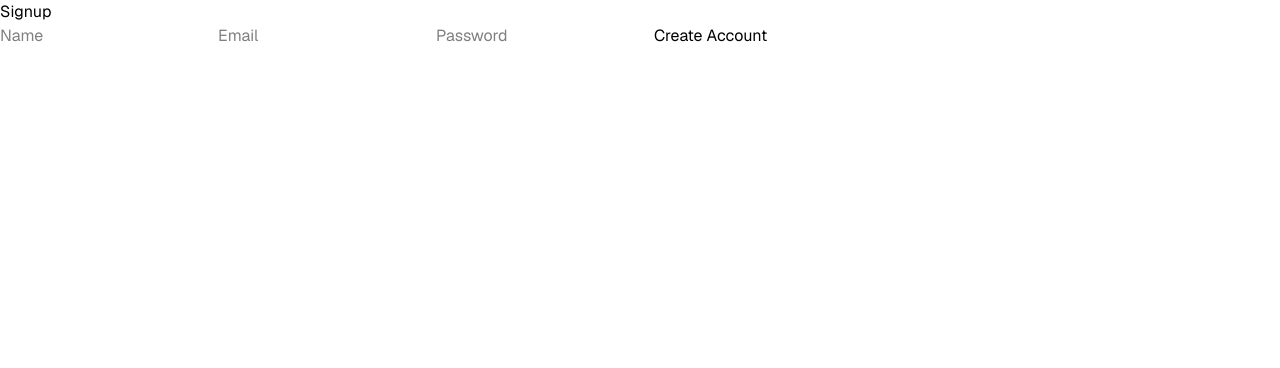
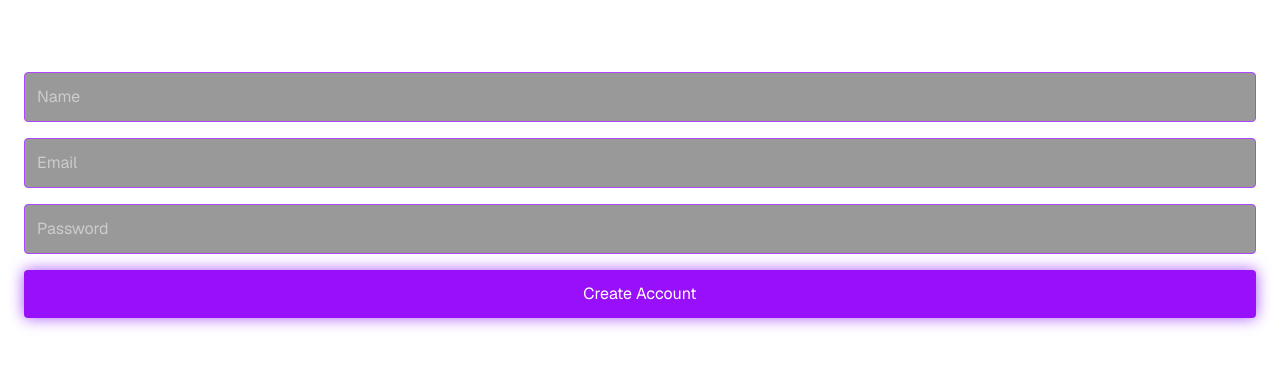
Before and after one commit to CloudedDesire/sweepstakes_promotion, a Next.js app: page /signup in a window 1280 px wide. Shown: the top 368 px of the page. Built offline with nearby package versions, Linux system fonts and the light colour scheme.

Commit message:
profile editing

```diff
--- /dev/null
+++ b/app/api/auth/login/route.ts
@@ -0,0 +1,38 @@
+import { NextResponse } from "next/server";
+import { connectDB } from "@/lib/mongodb";
+import User from "@/models/User";
+import bcrypt from "bcryptjs";
+import jwt from "jsonwebtoken";
+
+export async function POST(req: Request) {
+  await connectDB();
+
+  const { email, password } = await req.json();
+  const user = await User.findOne({ email });
+
+  if (!user) {
+    return NextResponse.json({ error: "Invalid credentials" }, { status: 400 });
+  }
+
+  const match = await bcrypt.compare(password, user.passwordHash);
+  if (!match) {
+    return NextResponse.json({ error: "Invalid credentials" }, { status: 400 });
+  }
+
+  const token = jwt.sign(
+    { userId: user._id },
+    process.env.JWT_SECRET!,
+    { expiresIn: "7d" }
+  );
+
+  const res = NextResponse.json({ success: true });
+
+  res.cookies.set("auth", token, {
+    httpOnly: true,
+    secure: true,
+    path: "/",
+    maxAge: 60 * 60 * 24 * 7,
+  });
+
+  return res;
+}
--- a/app/api/auth/signup/route.ts
+++ b/app/api/auth/signup/route.ts
@@ -7,22 +7,11 @@ import crypto from "crypto";
 export async function POST(req: Request) {
   try {
     await connectDB();
-
     const { name, email, password } = await req.json();
-
-    if (!name || !email || !password) {
-      return NextResponse.json(
-        { error: "Missing required fields" },
-        { status: 400 }
-      );
-    }
 
     const existing = await User.findOne({ email });
     if (existing) {
-      return NextResponse.json(
-        { error: "Email already registered" },
-        { status: 400 }
-      );
+      return NextResponse.json({ error: "Email already exists" }, { status: 400 });
     }
 
     const passwordHash = await bcrypt.hash(password, 10);
@@ -36,17 +25,14 @@ export async function POST(req: Request) {
       emailVerified: false,
     });
 
-    const verifyUrl = `${process.env.NEXT_PUBLIC_BASE_URL}/verify?token=${verificationToken}`;
+    // Send verification email
+    const verifyUrl = `${process.env.NEXT_PUBLIC_BASE_URL}/api/auth/verify?token=${verificationToken}`;
 
-    // Temporary: log the verification link until email service is added
-    console.log("📧 Verification link:", verifyUrl);
+    console.log("Verification URL:", verifyUrl);
 
     return NextResponse.json({ success: true });
   } catch (err) {
-    console.error("Signup error:", err);
-    return NextResponse.json(
-      { error: "Server error during signup" },
-      { status: 500 }
-    );
+    console.error(err);
+    return NextResponse.json({ error: "Server error" }, { status: 500 });
   }
 }
--- a/app/api/auth/verify/route.ts
+++ b/app/api/auth/verify/route.ts
@@ -3,38 +3,20 @@ import { connectDB } from "@/lib/mongodb";
 import User from "@/models/User";
 
 export async function GET(req: Request) {
-  try {
   await connectDB();
 
   const { searchParams } = new URL(req.url);
   const token = searchParams.get("token");
 
-    if (!token) {
-      return NextResponse.json(
-        { error: "Missing verification token" },
-        { status: 400 }
-      );
-    }
-
   const user = await User.findOne({ verificationToken: token });
 
   if (!user) {
-      return NextResponse.json(
-        { error: "Invalid or expired token" },
-        { status: 400 }
-      );
+    return NextResponse.redirect("/verify?status=invalid");
   }
 
   user.emailVerified = true;
-    user.verificationToken = undefined;
+  user.verificationToken = null;
   await user.save();
 
   return NextResponse.redirect("/verify?status=success");
-  } catch (err) {
-    console.error("Verification error:", err);
-    return NextResponse.json(
-      { error: "Server error during verification" },
-      { status: 500 }
-    );
 }
-}
--- a/app/profile/page.tsx
+++ b/app/profile/page.tsx
@@ -1,15 +1,32 @@
 "use client";
 
+import { useEffect, useState } from "react";
 import Header from "@/app/components/Header";
 import FooterNav from "@/app/components/FooterNav";
 
 export default function ProfilePage() {
+  const [user, setUser] = useState<any>(null);
+
+  useEffect(() => {
+    fetch("/api/auth/me")
+      .then((res) => res.json())
+      .then((data) => setUser(data.user));
+  }, []);
+
+  if (!user) {
+    return (
+      <div className="min-h-screen flex items-center justify-center text-white">
+        Loading...
+      </div>
+    );
+  }
+
   return (
     <div className="min-h-screen w-full bg-gradient-to-b from-black via-[#0a0014] to-black text-white flex flex-col items-center">
 
       {/* Global Header */}
       <Header
-        title="Your Profile"
+        title={user.name || "Your Profile"}
         tagline="Nightlife Enthusiast • VIP Explorer"
       />
 
@@ -18,19 +35,28 @@ export default function ProfilePage() {
 
         {/* Profile Photo */}
         <div className="flex justify-center mt-4">
-          <div className="w-32 h-32 rounded-full bg-purple-700/40 border border-purple-500 shadow-[0_0_15px_#a855f7]"></div>
+          <div className="w-32 h-32 rounded-full bg-purple-700/40 border border-purple-500 shadow-[0_0_15px_#a855f7] overflow-hidden">
+            {/* Replace with real user photo later */}
+            <img
+              src={user.photoUrl || "/default-profile.png"}
+              alt="Profile"
+              className="w-full h-full object-cover"
+            />
+          </div>
         </div>
 
-        {/* Social Link Buttons (Text Only) */}
+        {/* Social Link Buttons */}
         <div className="mt-8 space-y-3">
           <button className="w-full py-3 rounded-lg bg-purple-900/40 border border-purple-500 text-purple-200">
-            LinkedIn (placeholder)
+            {user.linkedin || "LinkedIn (not set)"}
           </button>
+
           <button className="w-full py-3 rounded-lg bg-purple-900/40 border border-purple-500 text-purple-200">
-            Instagram (placeholder)
+            {user.instagram || "Instagram (not set)"}
           </button>
+
           <button className="w-full py-3 rounded-lg bg-purple-900/40 border border-purple-500 text-purple-200">
-            Custom URL (placeholder)
+            {user.website || "Custom URL (not set)"}
           </button>
         </div>
 
@@ -43,12 +69,22 @@ export default function ProfilePage() {
         <h2 className="text-lg font-semibold mt-10 mb-4">Photo Gallery</h2>
 
         <div className="grid grid-cols-2 gap-3">
-          {Array.from({ length: 12 }).map((_, i) => (
-            <div
-              key={i}
-              className="w-full h-32 bg-purple-800/30 border border-purple-600 rounded-md shadow-[0_0_10px_#9333ea]"
-            ></div>
-          ))}
+          {(user.photos?.length ? user.photos : Array.from({ length: 12 })).map(
+            (photo: any, i: number) => (
+              <div
+                key={i}
+                className="w-full h-32 bg-purple-800/30 border border-purple-600 rounded-md shadow-[0_0_10px_#9333ea] overflow-hidden"
+              >
+                {photo && (
+                  <img
+                    src={photo}
+                    alt="User photo"
+                    className="w-full h-full object-cover"
+                  />
+                )}
+              </div>
+            )
+          )}
         </div>
       </div>
 
--- a/app/signup/page.tsx
+++ b/app/signup/page.tsx
@@ -1,13 +1,19 @@
 "use client";
 
 import { useState } from "react";
+import { useRouter } from "next/navigation";
 
 export default function SignupPage() {
+  const router = useRouter();
+
   const [form, setForm] = useState({
     name: "",
     email: "",
     password: "",
   });
+
+  const [loading, setLoading] = useState(false);
+  const [message, setMessage] = useState("");
 
   const handleChange = (e: any) => {
     setForm({ ...form, [e.target.name]: e.target.value });
@@ -15,23 +21,62 @@ export default function SignupPage() {
 
   const handleSubmit = async (e: any) => {
     e.preventDefault();
+    setLoading(true);
 
-    await fetch("/api/auth/signup", {
+    const res = await fetch("/api/auth/signup", {
       method: "POST",
       body: JSON.stringify(form),
     });
+
+    const data = await res.json();
+
+    if (res.ok) {
+      setMessage("Check your email to verify your account.");
+      setLoading(false);
+      return;
+    }
+
+    setMessage(data.error || "Something went wrong.");
+    setLoading(false);
   };
 
   return (
-    <div>
-      <h1>Signup</h1>
+    <div className="p-6 text-white">
+      <h1 className="text-2xl font-bold mb-4">Create Account</h1>
 
-      <form onSubmit={handleSubmit}>
-        <input name="name" placeholder="Name" onChange={handleChange} />
-        <input name="email" placeholder="Email" onChange={handleChange} />
-        <input name="password" placeholder="Password" type="password" onChange={handleChange} />
-        <button type="submit">Create Account</button>
+      <form onSubmit={handleSubmit} className="space-y-4">
+        <input
+          name="name"
+          placeholder="Name"
+          onChange={handleChange}
+          className="w-full p-3 rounded bg-black/40 border border-purple-500"
+        />
+
+        <input
+          name="email"
+          placeholder="Email"
+          onChange={handleChange}
+          className="w-full p-3 rounded bg-black/40 border border-purple-500"
+        />
+
+        <input
+          name="password"
+          type="password"
+          placeholder="Password"
+          onChange={handleChange}
+          className="w-full p-3 rounded bg-black/40 border border-purple-500"
+        />
+
+        <button
+          type="submit"
+          disabled={loading}
+          className="w-full py-3 bg-purple-600 rounded shadow-[0_0_15px_#a855f7]"
+        >
+          {loading ? "Creating..." : "Create Account"}
+        </button>
       </form>
+
+      {message && <p className="mt-4 text-purple-300">{message}</p>}
     </div>
   );
 }
--- a/middleware.ts
+++ b/middleware.ts
@@ -1,19 +1,20 @@
 import { NextResponse } from "next/server";
 import type { NextRequest } from "next/server";
+import jwt from "jsonwebtoken";
 
 export function middleware(req: NextRequest) {
-  const isAdminRoute = req.nextUrl.pathname.startsWith("/admin");
-  const isLoginPage = req.nextUrl.pathname.startsWith("/admin/login");
+  const token = req.cookies.get("auth")?.value;
 
-  const auth = req.cookies.get("admin_auth")?.value;
+  if (!token) return NextResponse.redirect("/login");
 
-  if (isAdminRoute && !isLoginPage && auth !== "true") {
-    return NextResponse.redirect(new URL("/admin/login", req.url));
+  try {
+    jwt.verify(token, process.env.JWT_SECRET!);
+    return NextResponse.next();
+  } catch {
+    return NextResponse.redirect("/login");
   }
-
-  return NextResponse.next();
 }
 
 export const config = {
-  matcher: ["/admin/:path*"]
+  matcher: ["/profile/:path*", "/edit-profile/:path*"],
 };
```
Lines whose indentation alone changed are shown as unchanged.
